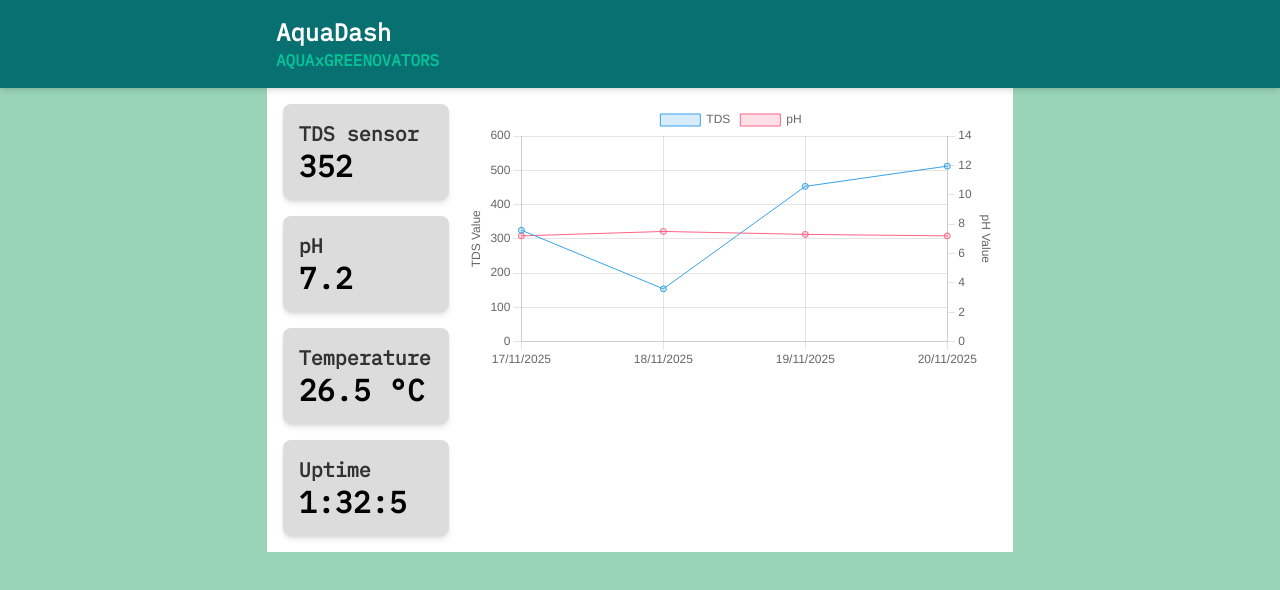
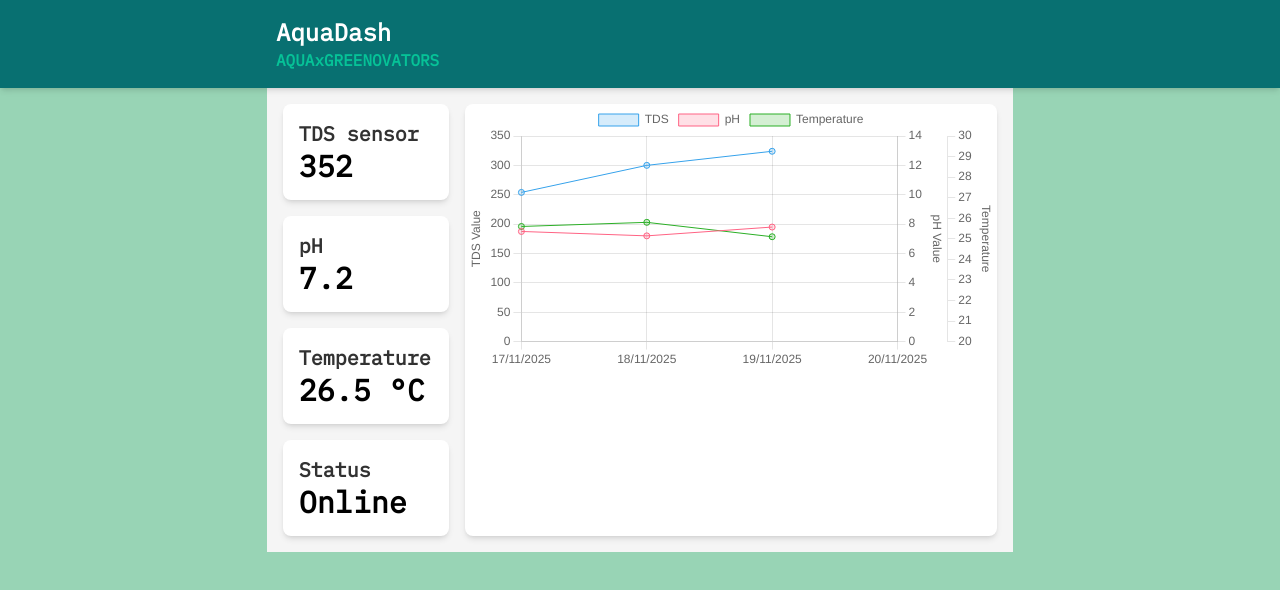
Before and after one commit to theluqmn/aquadash, a plain HTML site: page index.html in a window 1280 px wide. Drawn offline with nearby package versions, Linux system fonts and the light colour scheme.

Commit message:
some stuff

```diff
--- a/index.html
+++ b/index.html
@@ -3,7 +3,9 @@
     <head>
         <title>AquaDash</title>
 
+        <script src="//cdnjs.cloudflare.com/ajax/libs/socket.io/4.4.1/socket.io.min.js"></script>
         <script src="https://cdn.jsdelivr.net/npm/chart.js"></script>
+        <script src="index.js"></script>
 
         <!-- IBM Plex Mono font -->
         <link href="https://fonts.googleapis.com/css2?family=IBM+Plex+Mono&display=swap" rel="stylesheet" />
@@ -27,83 +29,32 @@
             </div>
         </header>
 
-        <main class="p-4 w-full h-full md:w-7/12 mx-auto bg-white">
+        <main class="p-4 w-full h-full md:w-7/12 mx-auto bg-[rgb(245,245,245)]">
             <div class="grid grid-cols grid-cols-4 gap-4">
                 <div class="flex flex-col gap-4">
-                    <div class="bg-[rgb(220,220,220)] p-4 flex flex-col font-bold rounded-lg shadow-md">
+                    <div class="bg-white p-4 flex flex-col font-bold rounded-lg shadow-md">
                         <p class="text-xl text-[rgb(50,50,50)]">TDS sensor</p>
                         <p id="tds" class="text-3xl text-black">352</p>
                     </div>
 
-                    <div class="bg-[rgb(220,220,220)] p-4 flex flex-col font-bold rounded-lg shadow-md">
+                    <div class="bg-white p-4 flex flex-col font-bold rounded-lg shadow-md">
                         <p class="text-xl text-[rgb(50,50,50)]">pH</p>
                         <p id="pH" class="text-3xl text-black">7.2</p>
                     </div>
 
-                    <div class="bg-[rgb(220,220,220)] p-4 flex flex-col font-bold rounded-lg shadow-md">
+                    <div class="bg-white p-4 flex flex-col font-bold rounded-lg shadow-md">
                         <p class="text-xl text-[rgb(50,50,50)]">Temperature</p>
-                        <p id="temperature" class="text-3xl text-black">26.5 °C</p>
+                        <p id="temp" class="text-3xl text-black">26.5 °C</p>
                     </div>
 
-                    <div class="bg-[rgb(220,220,220)] p-4 flex flex-col font-bold rounded-lg shadow-md">
-                        <p class="text-xl text-[rgb(50,50,50)]">Uptime</p>
-                        <p id="uptime" class="text-3xl text-black">1:32:5</p>
+                    <div class="bg-white p-4 flex flex-col font-bold rounded-lg shadow-md">
+                        <p class="text-xl text-[rgb(50,50,50)]">Status</p>
+                        <p id="status" class="text-3xl text-black">Online</p>
                     </div>
                 </div>
 
-                <div class="col-span-3 w-full h-full">
-                    <canvas id="myChart" class="block h-full w-full"></canvas>
-                    <script>
-                    var ctx = document.getElementById('myChart').getContext('2d');
-                    var myChart = new Chart(ctx, {
-                        type: 'line',
-                        data: {
-                            labels: ['17/11/2025', '18/11/2025', '19/11/2025', '20/11/2025'],
-                            datasets: [{
-                                label: 'TDS',
-                                data: [325, 154, 453, 512],
-                                backgroundColor: 'rgba(54, 162, 235, 0.2)',
-                                borderColor: 'rgba(54, 162, 235, 1)',
-                                borderWidth: 1,
-                                yAxisID: 'yTDS'
-                            }, {
-                                label: 'pH',
-                                data: [7.2, 7.5, 7.3, 7.2],
-                                backgroundColor: 'rgba(255, 99, 132, 0.2)',
-                                borderColor: 'rgba(255, 99, 132, 1)',
-                                borderWidth: 1,
-                                yAxisID: 'yPH'
-                            }]
-                        },
-                        options: {
-                            scales: {
-                                yTDS: {
-                                    type: 'linear',
-                                    position: 'left',
-                                    beginAtZero: true,
-                                    title: {
-                                    display: true,
-                                    text: 'TDS Value'
-                                    }
-                                },
-                                yPH: {
-                                    type: 'linear',
-                                    position: 'right',
-                                    beginAtZero: false,
-                                    grid: {
-                                    drawOnChartArea: false // only want grid lines on one axis
-                                    },
-                                    title: {
-                                    display: true,
-                                    text: 'pH Value'
-                                    },
-                                    min: 0,
-                                    max: 14
-                                }
-                            }
-                        }
-                    });
-                    </script>
+                <div class="bg-white col-span-3 w-full h-full rounded-lg shadow-md">
+                    <canvas id="chart" class="block h-full w-full"></canvas>
                 </div>
             </div>
         </main>
--- /dev/null
+++ b/index.js
@@ -0,0 +1,22 @@
+// index.js
+document.addEventListener('DOMContentLoaded', () => {
+    const ctx = document.getElementById('chart').getContext('2d');
+    const myChart = new Chart(ctx, {
+        type: 'line',
+        data: {
+            labels: ['17/11/2025', '18/11/2025', '19/11/2025', '20/11/2025'],
+            datasets: [
+                { label: 'TDS', data: [254,300,324], backgroundColor: 'rgba(54, 162, 235, 0.2)', borderColor: 'rgba(54, 162, 235, 1)', borderWidth: 1, yAxisID: 'yTDS' },
+                { label: 'pH', data: [7.5,7.2,7.8], backgroundColor: 'rgba(255, 99, 132, 0.2)', borderColor: 'rgba(255, 99, 132, 1)', borderWidth: 1, yAxisID: 'yPH' },
+                { label: 'Temperature', data: [25.6, 25.8, 25.1], backgroundColor: 'rgba(43, 175, 38, 0.2)', borderColor: 'rgba(43, 175, 38, 1)', borderWidth: 1, yAxisID: 'yTemp' }
+            ]
+        },
+        options: {
+            scales: {
+                yTDS: { type: 'linear', position: 'left', beginAtZero: true, title: { display: true, text: 'TDS Value' },  },
+                yPH: { type: 'linear', position: 'right', beginAtZero: false, grid: { drawOnChartArea: false }, title: { display: true, text: 'pH Value' }, min: 0, max: 14 },
+                yTemp: { type: 'linear', position: 'right', beginAtZero: false, grid: { drawOnChartArea: false }, title: { display: true, text: 'Temperature' }, min: 20, max: 30 }
+            }
+        }
+    });
+});
```
